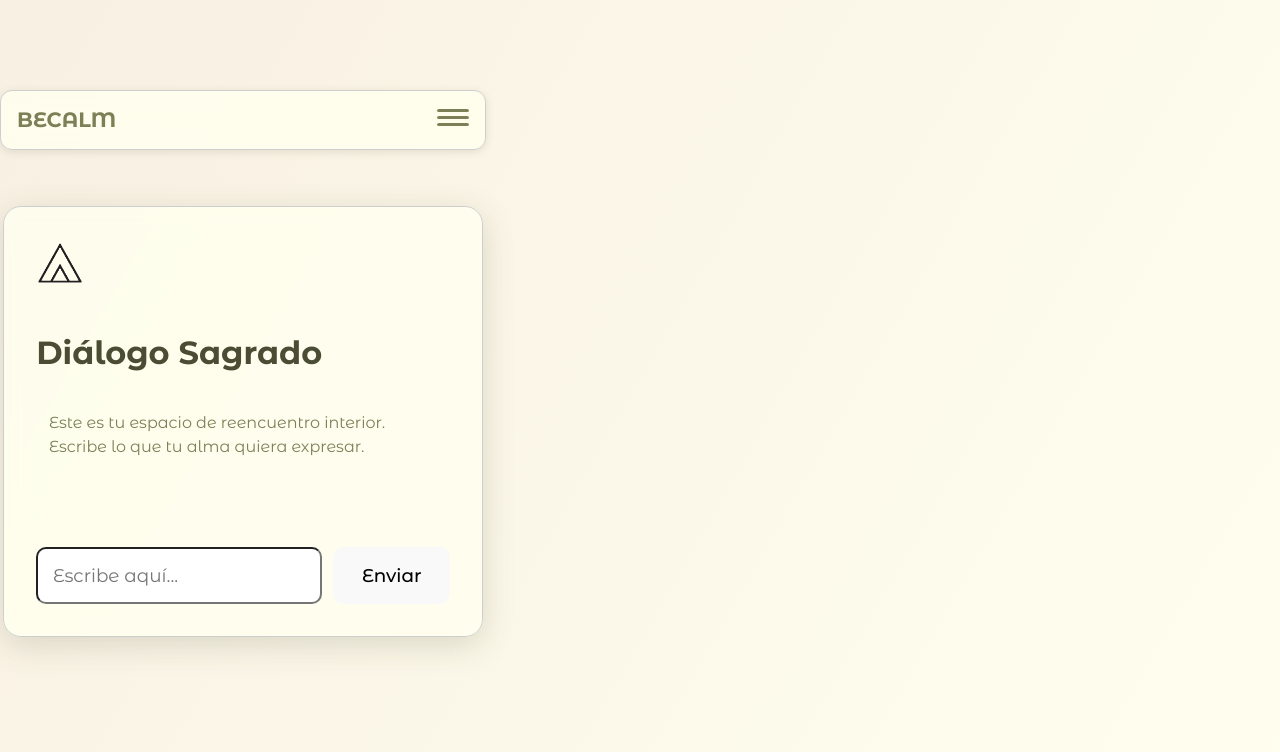
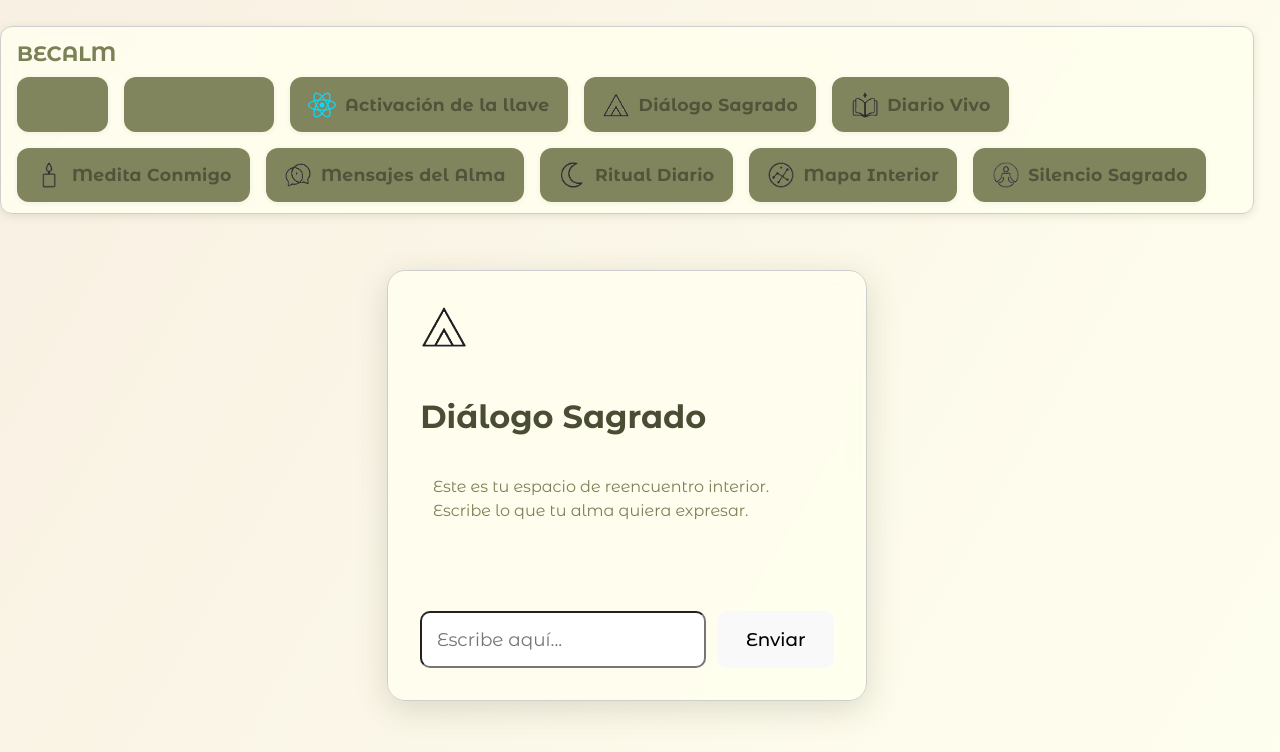
Before and after one commit to ebyted/becalm_frontend, a React (Vite) app: page /dialogo in a window 1280 px wide. Both pictures are taken after a click on the button "Entrar". Shown: the top 752 px of the page. Built offline with nearby package versions, Linux system fonts and the light colour scheme.

Commit message:
Refactor Navbar component for improved structure and accessibility

```diff
--- a/src/App.tsx
+++ b/src/App.tsx
@@ -36,28 +36,22 @@ function Login({ onLogin }: { onLogin: () => void }) {
 
 
 function Navbar() {
-  const [open, setOpen] = useState(false);
   const iconStyle = { width: '28px', height: '28px', verticalAlign: 'middle', marginRight: '0.5em' };
   return (
-    <nav className="navbar glass-card" style={{position:'relative',padding:'0.7em 1em',display:'flex',alignItems:'center',justifyContent:'space-between'}}>
-      <span style={{fontWeight:'bold',fontSize:'1.3em',color:'#7B8057'}}>BECALM</span>
-      <button onClick={() => setOpen(!open)} style={{background:'none',border:'none',cursor:'pointer',padding:0}} aria-label="Menú">
-        <svg width="32" height="32" viewBox="0 0 32 32"><rect y="7" width="32" height="3" rx="2" fill="#7B8057"/><rect y="14" width="32" height="3" rx="2" fill="#7B8057"/><rect y="21" width="32" height="3" rx="2" fill="#7B8057"/></svg>
-      </button>
-      {open && (
-        <div style={{position:'absolute',top:'100%',right:0,zIndex:10,background:'#FFFFEF',boxShadow:'0 4px 24px #7B805733',borderRadius:'0 0 16px 16px',padding:'1em 0.5em',minWidth:'220px'}}>
-          <Link to="/" onClick={()=>setOpen(false)} style={{display:'block',padding:'0.7em 1em',color:'#7B8057',fontWeight:'bold'}}>Inicio</Link>
-          <Link to="/onboarding" onClick={()=>setOpen(false)} style={{display:'block',padding:'0.7em 1em',color:'#7B8057',fontWeight:'bold'}}>Onboarding</Link>
-          <Link to="/activacion" onClick={()=>setOpen(false)} style={{display:'flex',alignItems:'center',padding:'0.7em 1em'}}><img src={activacionIcon} alt="Activación" style={iconStyle}/>Activación de la llave</Link>
-          <Link to="/dialogo" onClick={()=>setOpen(false)} style={{display:'flex',alignItems:'center',padding:'0.7em 1em'}}><img src={dialogoIcon} alt="Diálogo" style={iconStyle}/>Diálogo Sagrado</Link>
-          <Link to="/diario" onClick={()=>setOpen(false)} style={{display:'flex',alignItems:'center',padding:'0.7em 1em'}}><img src={diarioIcon} alt="Diario Vivo" style={iconStyle}/>Diario Vivo</Link>
-          <Link to="/medita" onClick={()=>setOpen(false)} style={{display:'flex',alignItems:'center',padding:'0.7em 1em'}}><img src={meditaIcon} alt="Medita Conmigo" style={iconStyle}/>Medita Conmigo</Link>
-          <Link to="/mensajes" onClick={()=>setOpen(false)} style={{display:'flex',alignItems:'center',padding:'0.7em 1em'}}><img src={mensajesIcon} alt="Mensajes del Alma" style={iconStyle}/>Mensajes del Alma</Link>
-          <Link to="/ritual" onClick={()=>setOpen(false)} style={{display:'flex',alignItems:'center',padding:'0.7em 1em'}}><img src={ritualIcon} alt="Ritual Diario" style={iconStyle}/>Ritual Diario</Link>
-          <Link to="/mapa" onClick={()=>setOpen(false)} style={{display:'flex',alignItems:'center',padding:'0.7em 1em'}}><img src={mapaIcon} alt="Mapa Interior" style={iconStyle}/>Mapa Interior</Link>
-          <Link to="/silencio" onClick={()=>setOpen(false)} style={{display:'flex',alignItems:'center',padding:'0.7em 1em'}}><img src={silencioIcon} alt="Silencio Sagrado" style={iconStyle}/>Silencio Sagrado</Link>
-        </div>
-      )}
+    <nav className="navbar glass-card" style={{padding:'0.7em 1em',display:'flex',alignItems:'center',justifyContent:'space-between',flexWrap:'wrap'}}>
+      <span style={{fontWeight:'bold',fontSize:'1.3em',color:'#7B8057',marginRight:'2em'}}>BECALM</span>
+      <div style={{display:'flex',gap:'1em',flexWrap:'wrap'}}>
+        <Link to="/" style={{color:'#7B8057',fontWeight:'bold',padding:'0.7em 1em'}}>Inicio</Link>
+        <Link to="/onboarding" style={{color:'#7B8057',fontWeight:'bold',padding:'0.7em 1em'}}>Onboarding</Link>
+        <Link to="/activacion" style={{display:'flex',alignItems:'center',padding:'0.7em 1em'}}><img src={activacionIcon} alt="Activación" style={iconStyle}/>Activación de la llave</Link>
+        <Link to="/dialogo" style={{display:'flex',alignItems:'center',padding:'0.7em 1em'}}><img src={dialogoIcon} alt="Diálogo" style={iconStyle}/>Diálogo Sagrado</Link>
+        <Link to="/diario" style={{display:'flex',alignItems:'center',padding:'0.7em 1em'}}><img src={diarioIcon} alt="Diario Vivo" style={iconStyle}/>Diario Vivo</Link>
+        <Link to="/medita" style={{display:'flex',alignItems:'center',padding:'0.7em 1em'}}><img src={meditaIcon} alt="Medita Conmigo" style={iconStyle}/>Medita Conmigo</Link>
+        <Link to="/mensajes" style={{display:'flex',alignItems:'center',padding:'0.7em 1em'}}><img src={mensajesIcon} alt="Mensajes del Alma" style={iconStyle}/>Mensajes del Alma</Link>
+        <Link to="/ritual" style={{display:'flex',alignItems:'center',padding:'0.7em 1em'}}><img src={ritualIcon} alt="Ritual Diario" style={iconStyle}/>Ritual Diario</Link>
+        <Link to="/mapa" style={{display:'flex',alignItems:'center',padding:'0.7em 1em'}}><img src={mapaIcon} alt="Mapa Interior" style={iconStyle}/>Mapa Interior</Link>
+        <Link to="/silencio" style={{display:'flex',alignItems:'center',padding:'0.7em 1em'}}><img src={silencioIcon} alt="Silencio Sagrado" style={iconStyle}/>Silencio Sagrado</Link>
+      </div>
     </nav>
   );
 }
```
